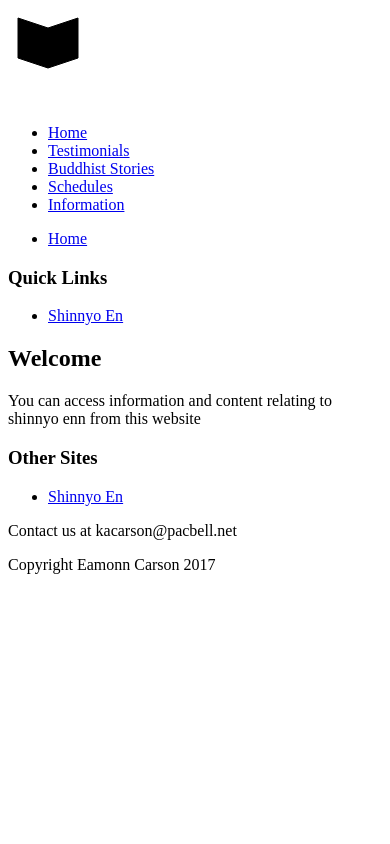
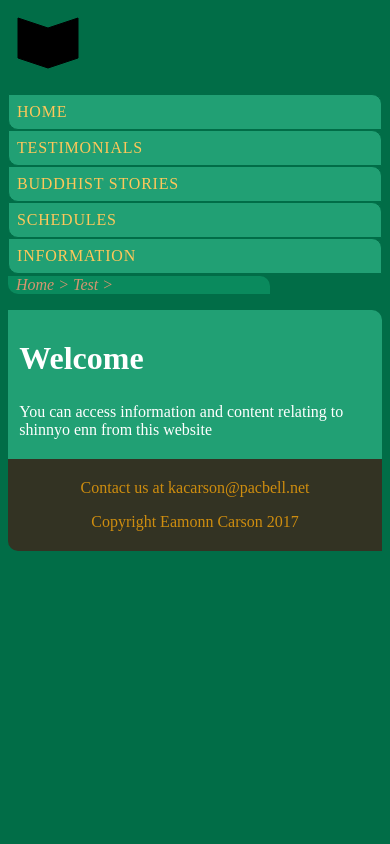
Before and after one commit to EamonnCarson/Carson-Lineage-Website, a PHP site: page / in a window 390 px wide; the page is wider, and only the part inside the window is pictured. Run offline with PHP 8.4, Linux system fonts and the light colour scheme.

Commit message:
Created a mobile css sheet
and added basic styling to it. It looks good(ish) on mobile right now.

However, there is an issue with the nabber if the screen is not wide
enough. Most laptops would be ok, but horizontal tablets would suffer.
However, I cannot figure out a way that I could make it flow without
too much trouble.

```diff
--- a/ITGS Website/_css/mainStylesheet.css
+++ b/ITGS Website/_css/desktopStylesheet.css
@@ -13,7 +13,7 @@
 	bright green = #66C8A5
 */
 
-@media screen and (min-width: 800px) {
+@media screen and (min-width: 500px) {
 	body {
 		background-color: #016D47;
 		color: #FFFFFF;
@@ -36,14 +36,19 @@
 	}
 
 	#topnav {
+		border-top-right-radius: 10px;
 		background-color: #21A074;
 		margin-bottom: -16px;
 	}
 
+		#topnav ul {
+			padding-left: 0em;
+		}
+
 		#topnav ul li {
 			display: inline-block;
 			padding-right: 1.3em;
-			padding-left: .7em;
+			padding-left: 1.3em;
 			padding-top: 1em;
 			padding-bottom: 1em;
 			letter-spacing: .05em;
@@ -75,7 +80,13 @@
 			font-style: italic;
 		}
 
+		#breadcrumbs ul li a::after {
+			content: "  >  ";
+		}
+
 	#leftcolumn {
+		border-top-left-radius: 10px;
+		border-bottom-left-radius: 10px;
 		background-color: #333323;
 		float: left;
 		margin-left: auto;
@@ -93,6 +104,7 @@
 		}
 
 	#content {
+		border-top-right-radius: 10px;
 		margin-left: auto;
 		margin-right: auto;
 		background-color: #21A074;
@@ -109,8 +121,18 @@
 		display: inline-block;
 		width: 10%;
 	}
+		#rightcolumn ul {
+			list-style: none;
+			padding-left: 0em;
+		}
+
+		#rightcolumn ul li a {
+			color: #000000;
+		}
 
 	#footer {
+		border-bottom-right-radius: 10px;
+		border-bottom-left-radius: 10px;
 		float: left;
 		margin-left: 12%;
 		margin-right: auto;
--- /dev/null
+++ b/ITGS Website/_css/mobileStylesheet.css
@@ -0,0 +1,102 @@
+@media screen and (max-width: 499px) {
+	body {
+		background-color: #016D47;
+		color: #FFFFFF;
+		font-size:100%;
+	}
+
+	h1 a {
+		font-size: 2em;
+		text-decoration: none;
+		color: #FFC75A;
+		margin-left: 5%;
+	}
+
+	h2 {
+		font-size: 2em;
+	}
+
+	h3 {
+		font-size: 1.3em;
+	}
+
+	#topnav {
+		margin-bottom: -16px;
+	}
+
+		#topnav ul {
+			padding-left: 0em;
+		}
+
+		#topnav ul li {
+			border-top-right-radius: 10px;
+			border-bottom-left-radius: 10px;
+			background-color: #21A074;
+			border: 1px solid #016D47;
+			display: block;
+			padding-right: 1.3em;
+			padding-left: .5em;
+			padding-top: .5em;
+			padding-bottom: .5em;
+			letter-spacing: .05em;
+		}
+
+		#topnav ul li:hover {
+			background-color: #333323;
+			text-shadow: 0.06em 0.05em #A36C02;
+		}
+
+		#topnav ul li a {
+			text-decoration: none;
+			color: #FFC75A;
+			text-transform: uppercase;
+		}
+
+	#breadcrumbs {
+		margin-top: 1.1em;
+		border-top-right-radius: 10px;
+		border-bottom-left-radius: 10px;
+		background-color: #0A8A5D;
+		width: 70%;
+	}
+
+		#breadcrumbs ul {
+			padding-left: .5em;
+		}
+
+		#breadcrumbs ul li {
+			display: inline-block;
+		}
+
+		#breadcrumbs ul li a {
+			text-decoration: none;
+			color: #D59570;
+			font-style: italic;
+		}
+
+		#breadcrumbs ul li a::after {
+			content: " > ";
+		}
+
+	#leftcolumn {
+		display: none;
+	}
+
+	#content {
+		border-top-right-radius: 10px;
+		background-color: #21A074;
+		padding: 1% 3% 1% 3%;
+	}
+
+	#rightcolumn {
+		display: none;
+	}
+
+	#footer {
+		border-bottom-left-radius: 10px;
+		background-color:#333323;
+		padding: 1% 3% 1% 3%;
+		color: #CE8D0F;
+		text-align: center;
+	}
+}
--- a/ITGS Website/index.html
+++ b/ITGS Website/index.html
@@ -6,11 +6,12 @@
 	<meta name="author" content="Eamonn Carson">
 	<meta name="keywords" content="Carson Lineage, Shinnyo Enn, Karen Carson, Flynn Carson">
 	<meta name="author" content="Information on the Carson Lineage of Shinnyo Enn and translations of Buddhist Texts">
-	<link rel="stylesheet" type="text/css" href="_css/mainStylesheet.css">
+	<link rel="stylesheet" type="text/css" href="_css/desktopStylesheet.css">
+	<link rel="stylesheet" type="text/css" href="_css/mobileStylesheet.css">
 </head>
 <body>
 	<div id="top">
-		<canvas id="emblem" style="z-index: -1" width="500px" height="100px">
+		<canvas id="emblem" style="z-index: -1" width="100%" height="70px">
 			insert image to deal with when the html5 canvas is not available
 		</canvas>
 		<script src="lanternFloatingAnim.js"></script>
@@ -27,6 +28,7 @@
 	<div id="breadcrumbs">
 		<ul>
 			<li><a href="index.html">Home</a></li>
+			<li><a href="test">Test</a></li>
 		</ul>
 	</div>
 	<div id="leftcolumn">
```
